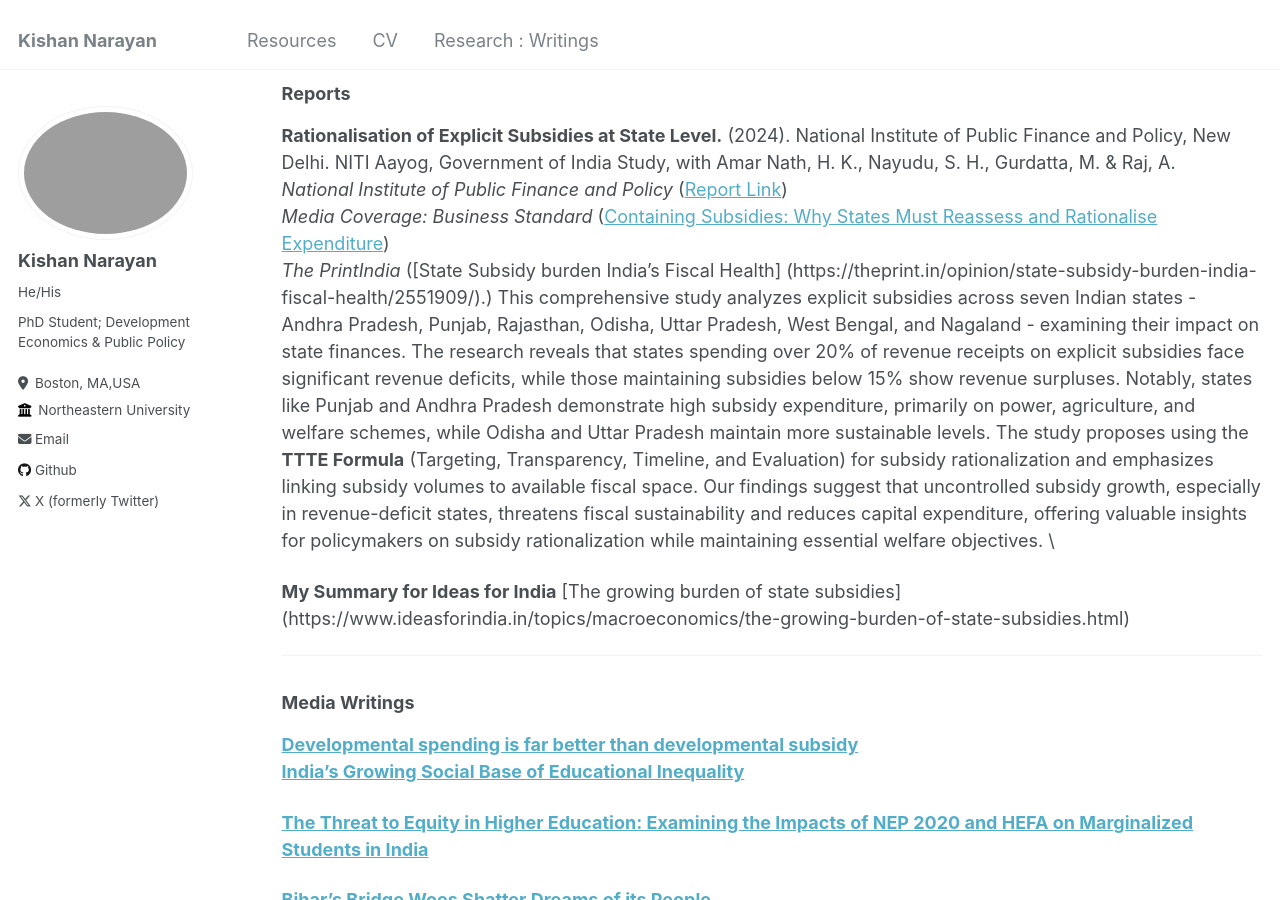
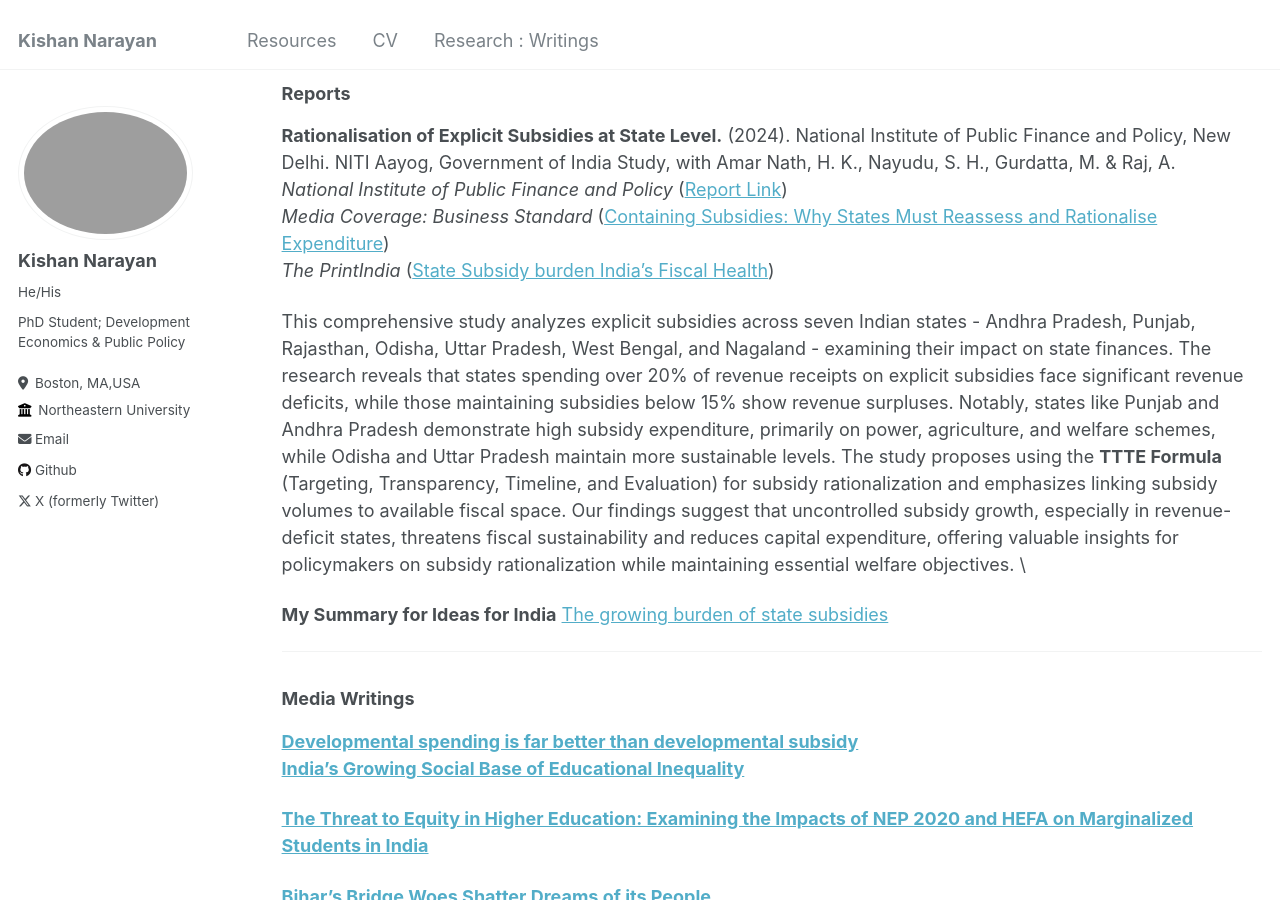
Before and after one commit to narayankishan/narayankishan.github.io, a Jekyll site: the page built from _pages/Research-Writings.md, in a window 1280 px wide and 900 px high, scrolled down 751 px. Built offline with Jekyll 4.4.1, drawn with Linux system fonts in a browser that asks for light colours.

Commit message:
Update Research-Writings.md

```diff
--- a/_pages/Research-Writings.md
+++ b/_pages/Research-Writings.md
@@ -20,10 +20,11 @@ This research exploits India's 2019 introduction of a 10% quota for Economically
 **Rationalisation of Explicit Subsidies at State Level.** (2024). National Institute of Public Finance and Policy, New Delhi. NITI Aayog, Government of India Study, with Amar Nath, H. K., Nayudu, S. H., Gurdatta, M. & Raj, A.
 *National Institute of Public Finance and Policy* ([Report Link](https://nipfp.org.in/publications/reports/1440))
 *Media Coverage: Business Standard* ([Containing Subsidies: Why States Must Reassess and Rationalise Expenditure](https://www.business-standard.com/opinion/editorial/containing-subsidies-why-states-must-reassess-and-rationalise-expenditure-124082201416_1.html))
-*The PrintIndia* ([State Subsidy burden India's Fiscal Health] (https://theprint.in/opinion/state-subsidy-burden-india-fiscal-health/2551909/).)
+*The PrintIndia* ([State Subsidy burden India's Fiscal Health](https://theprint.in/opinion/state-subsidy-burden-india-fiscal-health/2551909/))
+
 This comprehensive study analyzes explicit subsidies across seven Indian states - Andhra Pradesh, Punjab, Rajasthan, Odisha, Uttar Pradesh, West Bengal, and Nagaland - examining their impact on state finances. The research reveals that states spending over 20% of revenue receipts on explicit subsidies face significant revenue deficits, while those maintaining subsidies below 15% show revenue surpluses. Notably, states like Punjab and Andhra Pradesh demonstrate high subsidy expenditure, primarily on power, agriculture, and welfare schemes, while Odisha and Uttar Pradesh maintain more sustainable levels. The study proposes using the **TTTE Formula** (Targeting, Transparency, Timeline, and Evaluation) for subsidy rationalization and emphasizes linking subsidy volumes to available fiscal space. Our findings suggest that uncontrolled subsidy growth, especially in revenue-deficit states, threatens fiscal sustainability and reduces capital expenditure, offering valuable insights for policymakers on subsidy rationalization while maintaining essential welfare objectives. \\
 
-**My Summary for Ideas for India** [The growing burden of state subsidies] (https://www.ideasforindia.in/topics/macroeconomics/the-growing-burden-of-state-subsidies.html)
+**My Summary for Ideas for India** [The growing burden of state subsidies](https://www.ideasforindia.in/topics/macroeconomics/the-growing-burden-of-state-subsidies.html)
 
 ---
 
```
